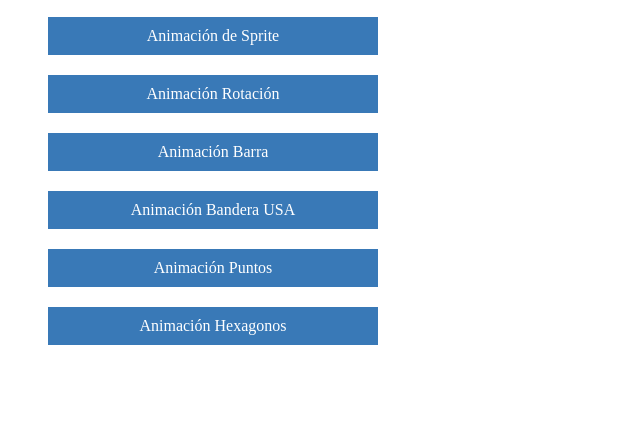
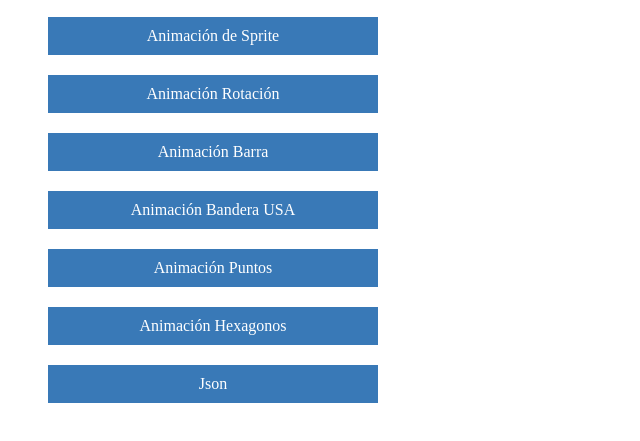
Before and after one commit to jmejia1221/animaciones, a plain HTML site: page index.html in a window 1280 px wide. Shown: the part 121-562 px from the top of the page, without its empty margins (0-640 px from the left). Drawn offline with Linux system fonts and the light colour scheme.

Commit message:
modify html

```diff
--- a/index.html
+++ b/index.html
@@ -18,6 +18,7 @@
 		<li><a href="flat.html">Animación Bandera USA</a></li>
 		<li><a href="atom.html">Animación Puntos</a></li>
 		<li><a href="hexagon.html">Animación Hexagonos</a></li>
+        <li><a href="json_data.json">Json</a></li>
 	</ul>
 
 </body>
```
